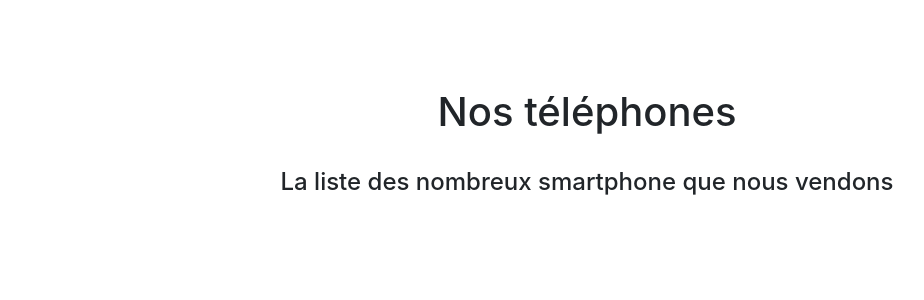
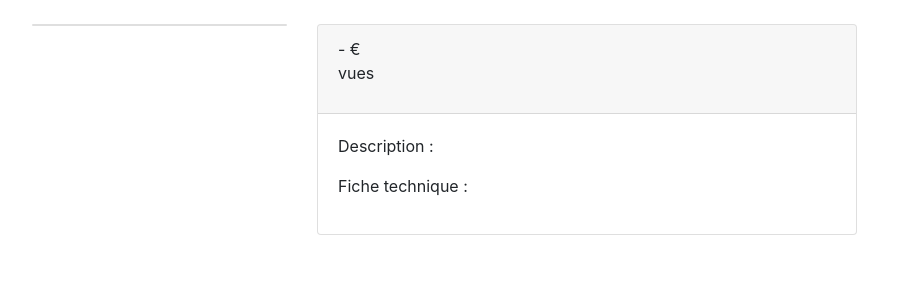
Before and after one commit to tentacode-classroom/project-shopping-HugoBordais, a Symfony app: template Vente_telephone/templates/detail.html.twig in a window 1280 px wide. Shown: the part 56-356 px from the top of the page, without its empty margins (53-977 px from the left). Run offline with Twig, Linux system fonts and the light colour scheme; the template is opened without the code that fills it, so the values that code supplies are empty; some libraries are stand-ins or nearby versions.

Commit message:
Fin étape 6

```diff
--- a/Vente_telephone/src/DataFixtures/ShoppingFixtures.php
+++ b/Vente_telephone/src/DataFixtures/ShoppingFixtures.php
@@ -39,6 +39,7 @@ Vous vivez à 100 à l\'heure ? Désormais vous avez un allié capable de vous s
         $phone3->setPrice(799);
 
         $manager->persist($phone3);
+
         $manager->flush();
     }
 }
--- a/Vente_telephone/templates/detail.html.twig
+++ b/Vente_telephone/templates/detail.html.twig
@@ -1,11 +1,31 @@
 {% extends 'base.html.twig' %}
 
+{% block title %}
+    {{ phone.name }}
+{% endblock %}
+
 {% block content %}
-    <ul>
-        {% for phone in phones %}
-            <li>
-                <p><a href="{{ path('product', { 'productId': phone.id })}}">{{ phone.name }}, {{ phone.status}} , {{ phone.description }}, {{ phone.spec }}, {{ phone.price }}</a></p>
-            </li>
-        {% endfor %}
-    </ul>
+
+    <main role="main" class="container">
+        <div class="row">
+            <div class="col-md-3">
+                <div class="card">
+                    {#<img class="card-img-top" src="">#}
+                </div>
+            </div>
+            <div class="col-md-6">
+                <div class="card">
+                    <div class="card-header">
+                        <p>{{ phone.name }} - {{ phone.price }}€ <br> {{ phone.viewCounter }} vues</p>
+                    </div>
+                    <div class="card-body">
+                        <div class="card-text">
+                            <p>Description :<br> {{ phone.description }} </p>
+                            <p>Fiche technique : <br> {{ phone.spec }} </p>
+                        </div>
+                    </div>
+                </div>
+    </main>
+
+
 {% endblock %}
--- a/Vente_telephone/templates/layout/menu.html.twig
+++ b/Vente_telephone/templates/layout/menu.html.twig
@@ -28,10 +28,10 @@
                 <a class="nav-link" href={{ path( 'home') }}><span class="sr-only"></span></a>
             </li>
             <li class="nav-item">
-                <a class="nav-link" href="#">Accueil</a>
+                <a class="nav-link" href="{{ path( 'home') }}">Accueil</a>
             </li>
             <li class="nav-item">
-                <a class="nav-link disabled" href="#">Contact</a>
+                <a class="nav-link disabled" href="/">Contact</a>
             </li>
             {#<li class="nav-item dropdown">#}
                 {#<a class="nav-link dropdown-toggle" href="https://example.com" id="dropdown01" data-toggle="dropdown" aria-haspopup="true" aria-expanded="false">Dropdown</a>#}
@@ -49,13 +49,7 @@
     </div>
 </nav>
 
-<main role="main" class="container">
-
-    <div class="starter-template">
-        <p class="lead"><h1>Nos téléphones</h1><br><h4> La liste des nombreux smartphone que nous vendons </h4></p>
-    </div>
-
-</main><!-- /.container -->
+<!-- /.container -->
 
 <!-- Bootstrap core JavaScript
 ================================================== -->
```
Also changed, not shown: Vente_telephone/src/Controller/ProductController.php (+10 -2 lines), Vente_telephone/src/Entity/Phone.php (+21 -0 lines), Vente_telephone/src/Migrations/Version20180928152717.php (added, +28 -0 lines), Vente_telephone/src/Migrations/Version20180928153300.php (added, +28 -0 lines), Vente_telephone/src/Repository/PhoneRepository.php (+13 -13 lines), Vente_telephone/templates/homepage.html.twig (+9 -0 lines), Vente_telephone/public/image/apple-iphone-xs-1.png (added).
